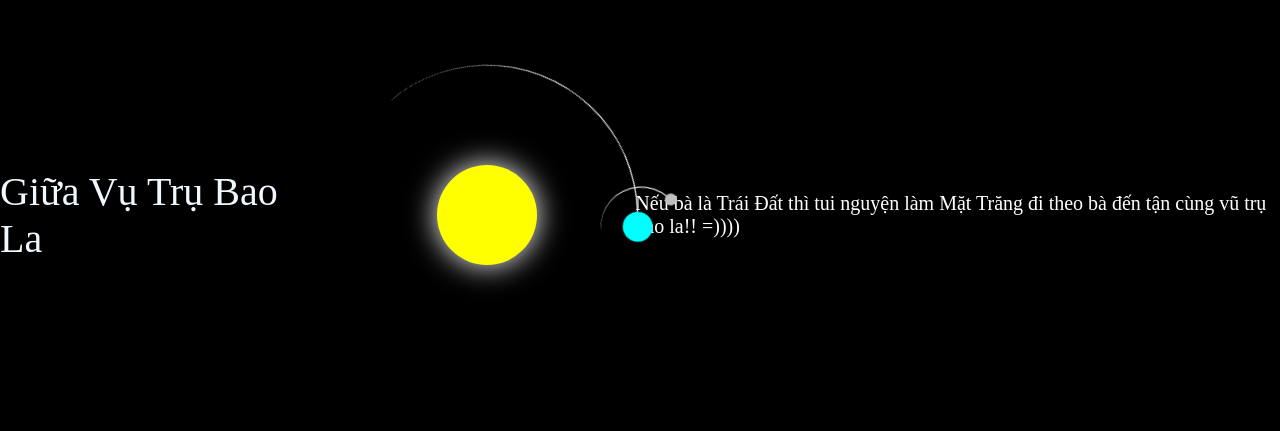
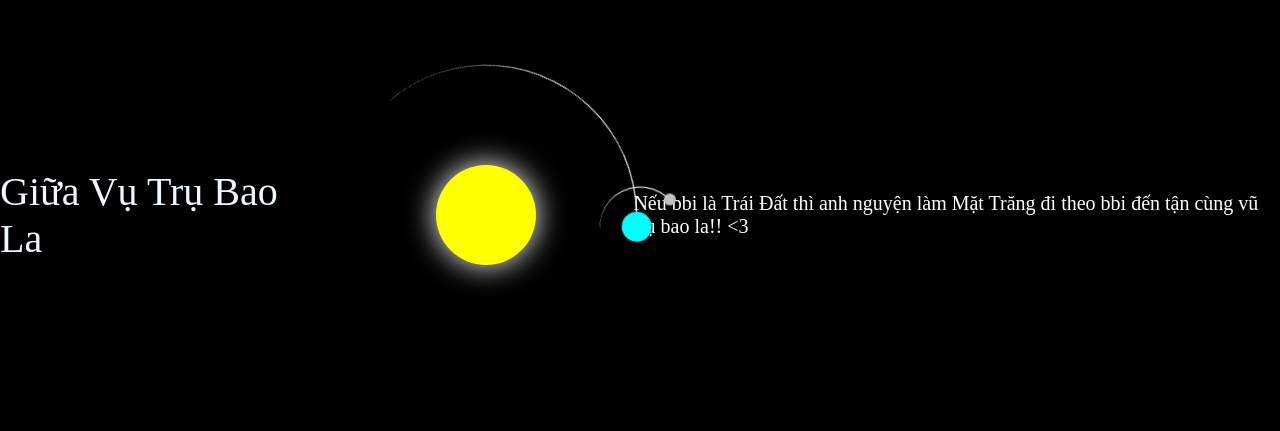
Before and after one commit to VanceNguyen2909/TrungThu, a plain HTML site: page index.html in a window 1280 px wide. Shown: the part 185-616 px from the top of the page. Drawn offline with Linux system fonts and the light colour scheme.

Commit message:
Update index.html

```diff
--- a/index.html
+++ b/index.html
@@ -96,7 +96,7 @@
 
     </div>
     <div class="message">
-        Nếu bà là Trái Đất thì tui nguyện làm Mặt Trăng đi theo bà đến tận cùng vũ trụ bao la!! =))))
+        Nếu bbi là Trái Đất thì anh nguyện làm Mặt Trăng đi theo bbi đến tận cùng vũ trụ bao la!! <3
     </div>
 </body>
 </html>
```
